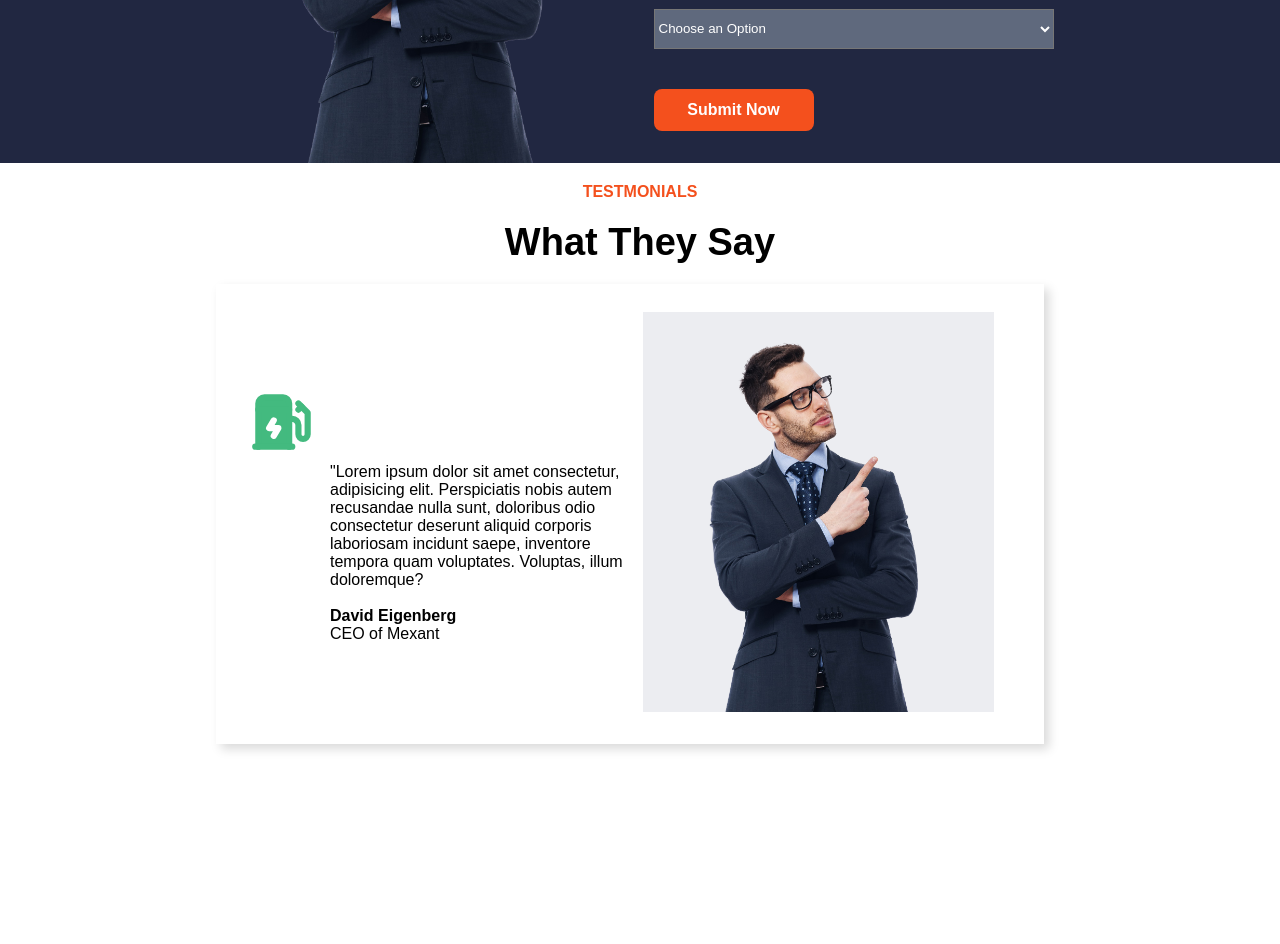
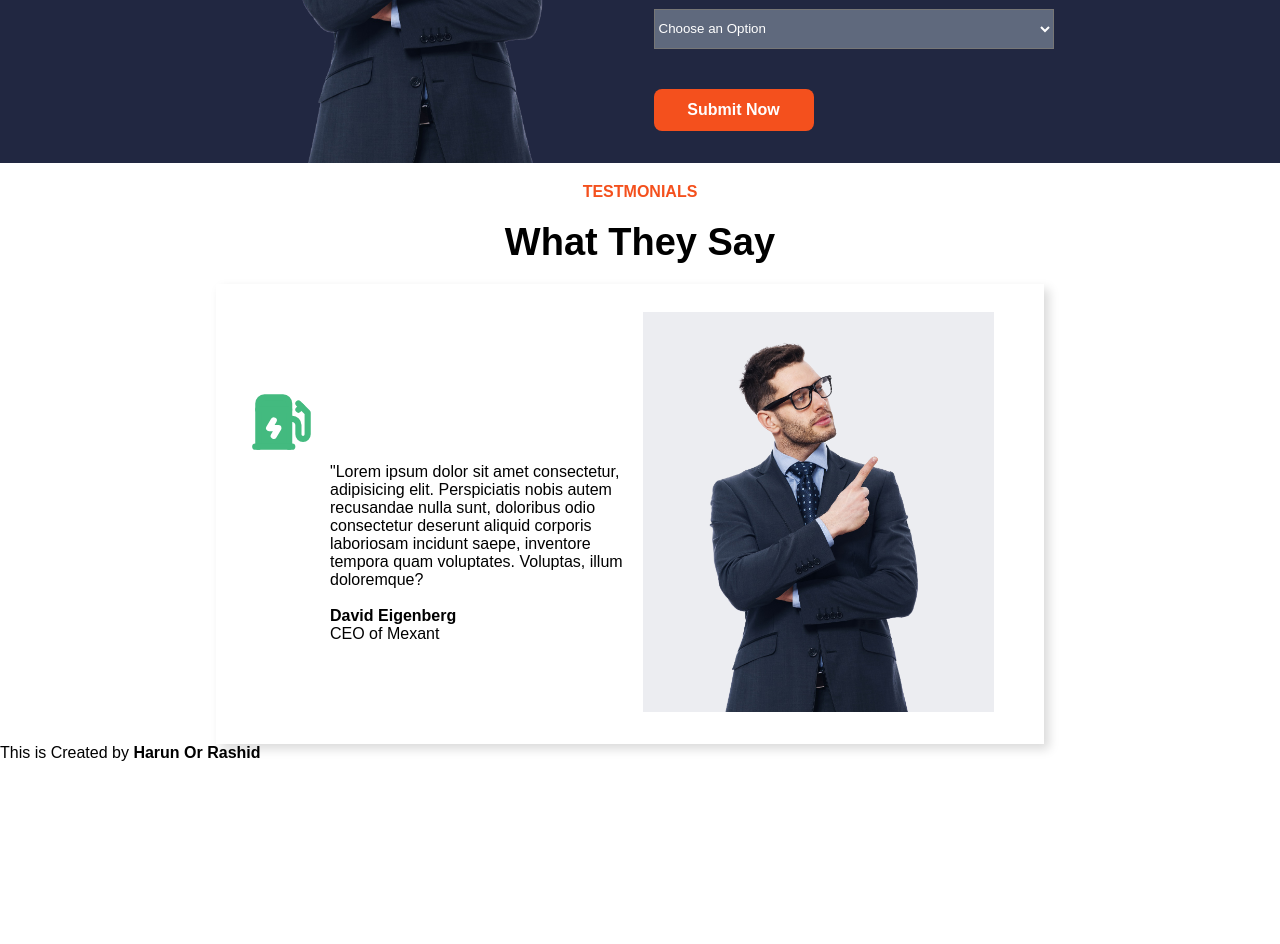
Before and after one commit to coder-Harun/cripto-service, a plain HTML site: page index.html in a window 1280 px wide. Shown: the part 2691-3635 px from the top of the page. Drawn offline with Linux system fonts and the light colour scheme.

Commit message:
Update index.html
Adding my name

```diff
--- a/index.html
+++ b/index.html
@@ -283,7 +283,7 @@
     </div>
 
     <div class="extra">
-
+        This is Created by <b>Harun Or Rashid</b>
     </div>
 
 </body>
```
